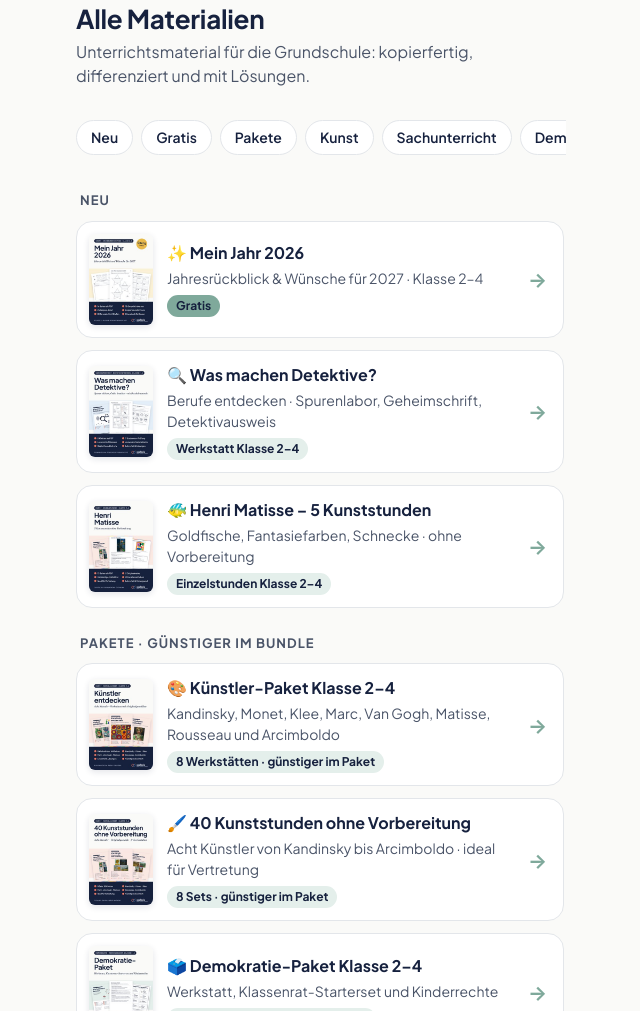
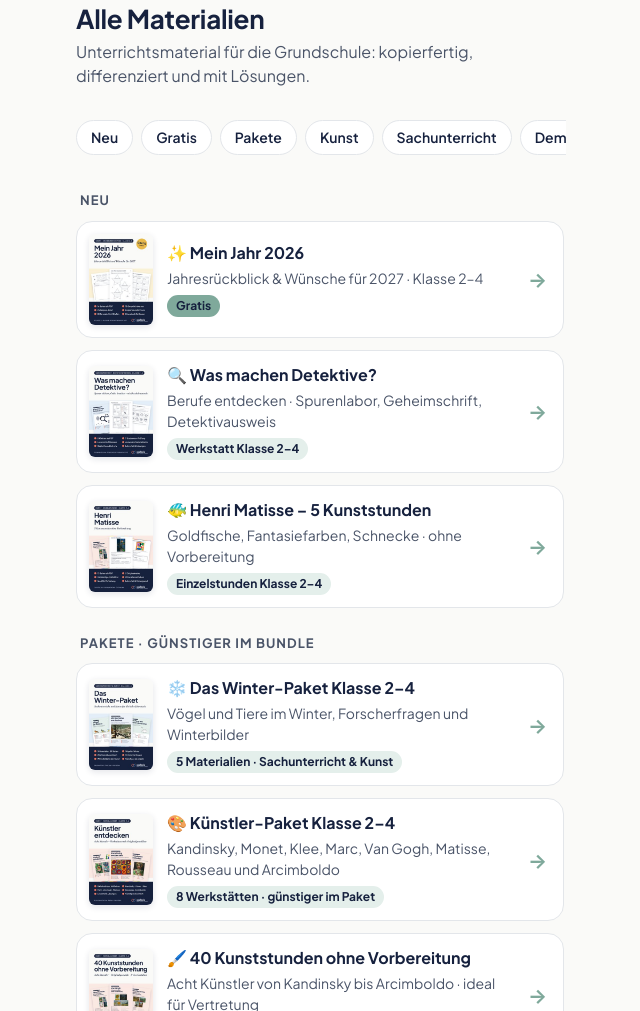
Before and after one commit to amafida/amafida-website, a plain HTML site: page links/index.html in a window 1280 px wide. Shown: the part 89-1100 px from the top of the page, without its empty margins (320-960 px from the left). Drawn offline with Linux system fonts and the light colour scheme.

Commit message:
links: Winter-Paket ergänzt
Co-Authored-By: Claude Opus 5.5 <noreply@anthropic.com>
Claude-Session: https://claude.ai/code/session_01M5UA2HdC27HC12fnTAnuGm

```diff
--- a/links/index.html
+++ b/links/index.html
@@ -85,6 +85,9 @@ h2 .count{font-weight:600;letter-spacing:0;text-transform:none;color:#8a93a3;mar
 </section>
 <section id="pakete">
 <h2>Pakete · günstiger im Bundle</h2>
+<a class="card" href="https://eduki.com/de/material/2502371/materialpaket-8949">
+<img src="winter-paket.jpg" alt="Cover: Das Winter-Paket Klasse 2–4" width="64" height="91" loading="lazy">
+<span class="txt"><span class="t">❄️ Das Winter-Paket Klasse 2–4</span><span class="s" style="display:block">Vögel und Tiere im Winter, Forscherfragen und Winterbilder</span><span class="pill">5 Materialien · Sachunterricht &amp; Kunst</span></span><span class="arrow">→</span></a>
 <a class="card" href="https://eduki.com/de/material/2335169/kuenstler-entdecken-materialpaket-kunst-klasse-2-4-kandinsky-monet-klee-franz-marc-van-gogh">
 <img src="kuenstler-paket.jpg" alt="Cover: Künstler-Paket Klasse 2–4" width="64" height="91" loading="lazy">
 <span class="txt"><span class="t">🎨 Künstler-Paket Klasse 2–4</span><span class="s" style="display:block">Kandinsky, Monet, Klee, Marc, Van Gogh, Matisse, Rousseau und Arcimboldo</span><span class="pill">8 Werkstätten · günstiger im Paket</span></span><span class="arrow">→</span></a>
```
Also changed, not shown: links/winter-paket.jpg (added).
